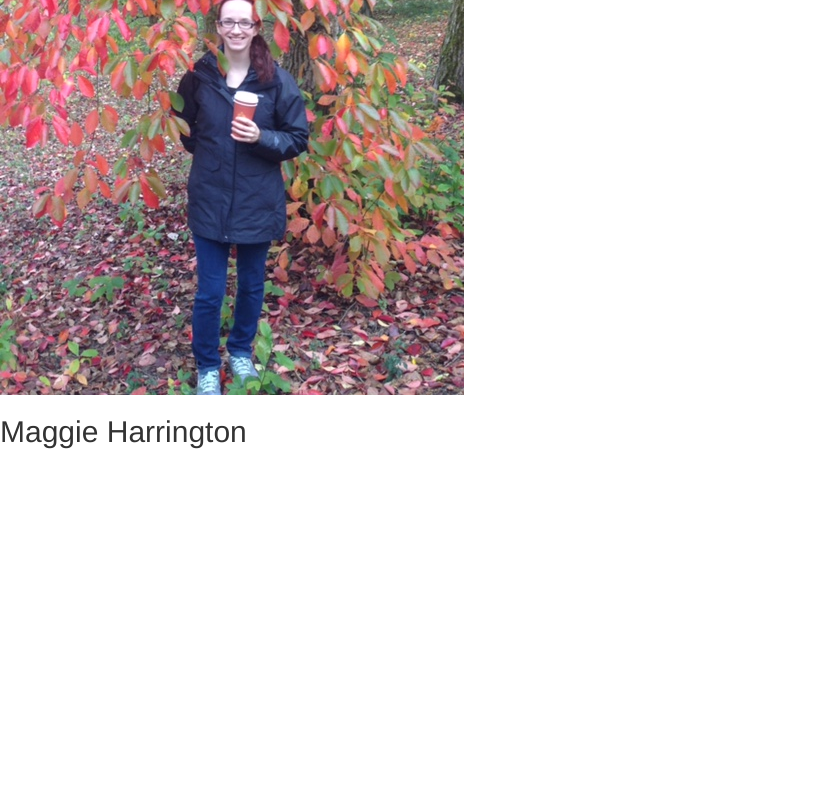
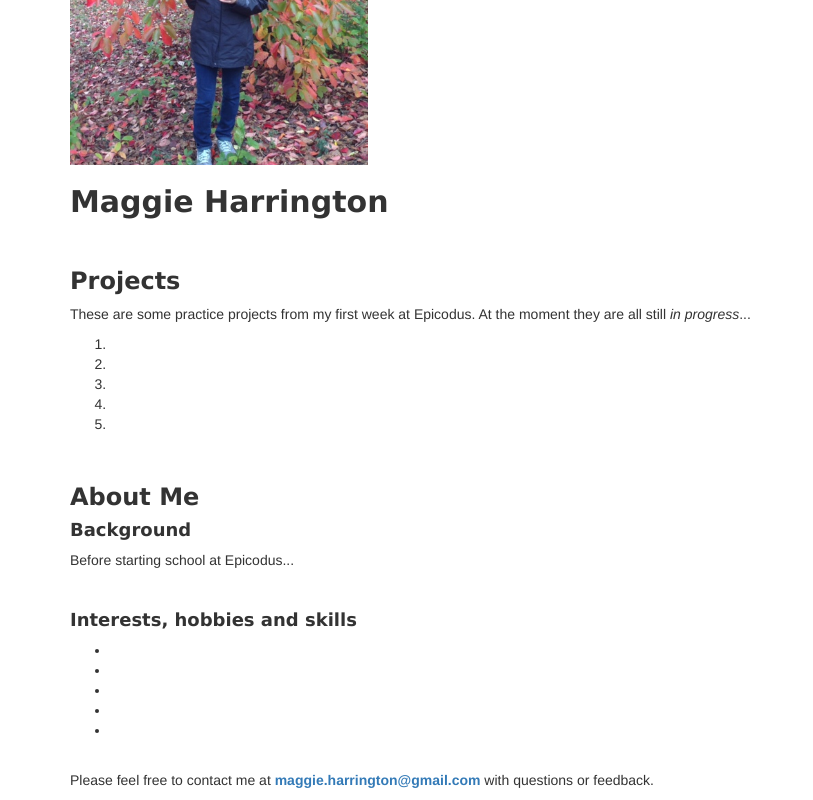
Before and after one commit to maggie-harrington/week1-portfolio-page, a plain HTML site: page index.html in a window 1280 px wide. Shown: the part 315-1115 px from the top of the page, without its empty margins (0-813 px from the left). Before the commit the page ends 800 px from the top, so only its background shows below. Drawn offline with Linux system fonts and the light colour scheme.

Commit message:
add basic outline of page and format, adjust image size

```diff
--- a/css/styles.css
+++ b/css/styles.css
@@ -0,0 +1,20 @@
+h1 {
+  font-family: verdana;
+  font-weight: bold;
+}
+h2 {
+  font-family: verdana;
+  font-weight: bold;
+}
+h3 {
+  font-family: verdana;
+  font-weight: bold;
+}
+h4 {
+  font-family: verdana;
+  font-weight: bold;
+}
+.pic-of-me {
+  height: 410px;
+  width: 298px;
+}
--- a/index.html
+++ b/index.html
@@ -5,9 +5,36 @@
     <link href="css/styles.css" rel="stylesheet" type="text/css" media="all">
     <title>Portfolio</title>
   </head>
-  <body>
-    <h1>Portfolio</h1>
-    <img src="img/img_2993.jpg" alt="A photo of me">
-    <h2>Maggie Harrington</h2>
-  </body>
+  <div class="container">
+    <body>
+      <h1>Portfolio</h1>
+      <img src="img/img_2993.jpg" alt="A photo of me" class="pic-of-me">
+      <h2><strong>Maggie Harrington</strong></h2>
+      <br>
+      <h3>Projects</h3>
+        <p>These are some practice projects from my first week at Epicodus. At the moment they are all still <em>in progress</em>...</p>
+        <ol>
+          <li></li>
+          <li></li>
+          <li></li>
+          <li></li>
+          <li></li>
+        </ol>
+      <br>
+      <h3>About Me</h3>
+        <h4>Background</h4>
+          <p>Before starting school at Epicodus...</p>
+        <br>
+        <h4>Interests, hobbies and skills</h4>
+          <ul>
+            <li></li>
+            <li></li>
+            <li></li>
+            <li></li>
+            <li></li>
+          </ul>
+      <br>
+      <p>Please feel free to contact me at <strong><a href="mailto:maggie.harrington@gmail.com">maggie.harrington@gmail.com</a></strong> with questions or feedback.</p>
+    </body>
+</div>
 </html>
```
